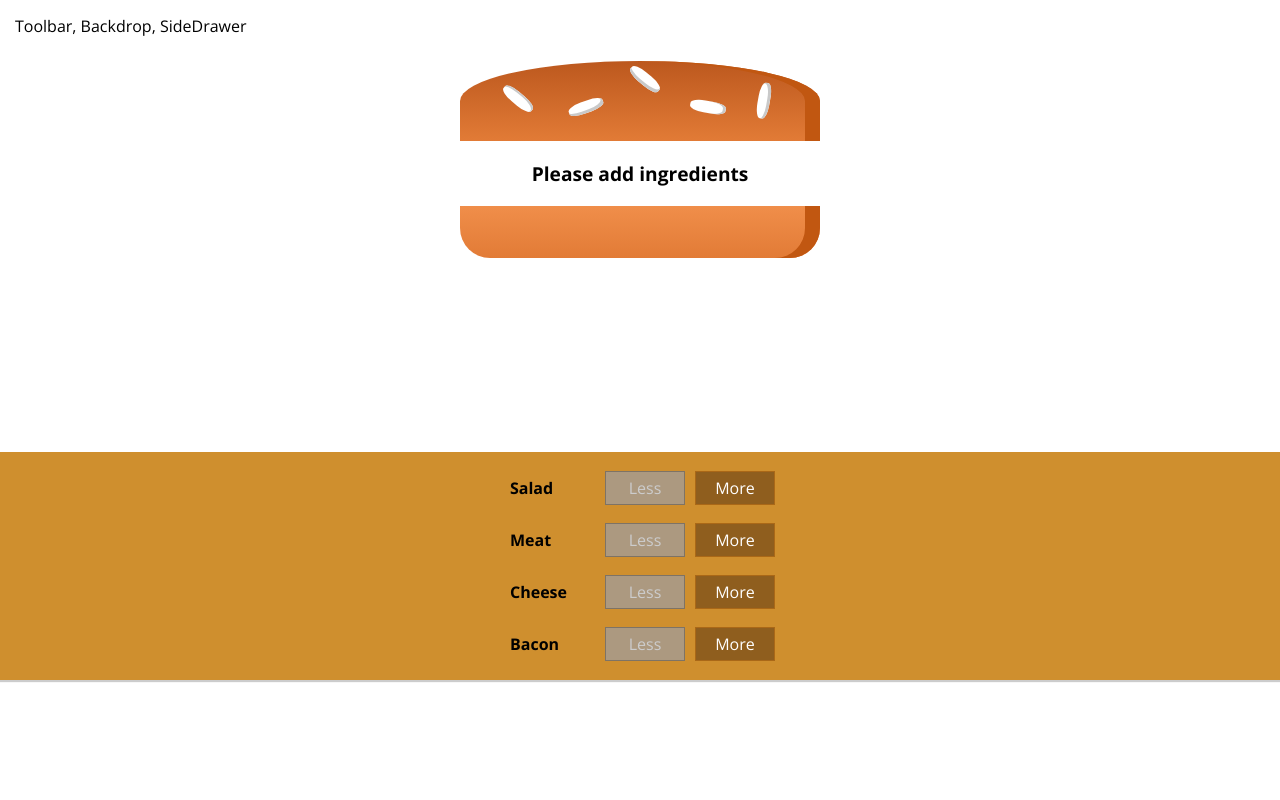
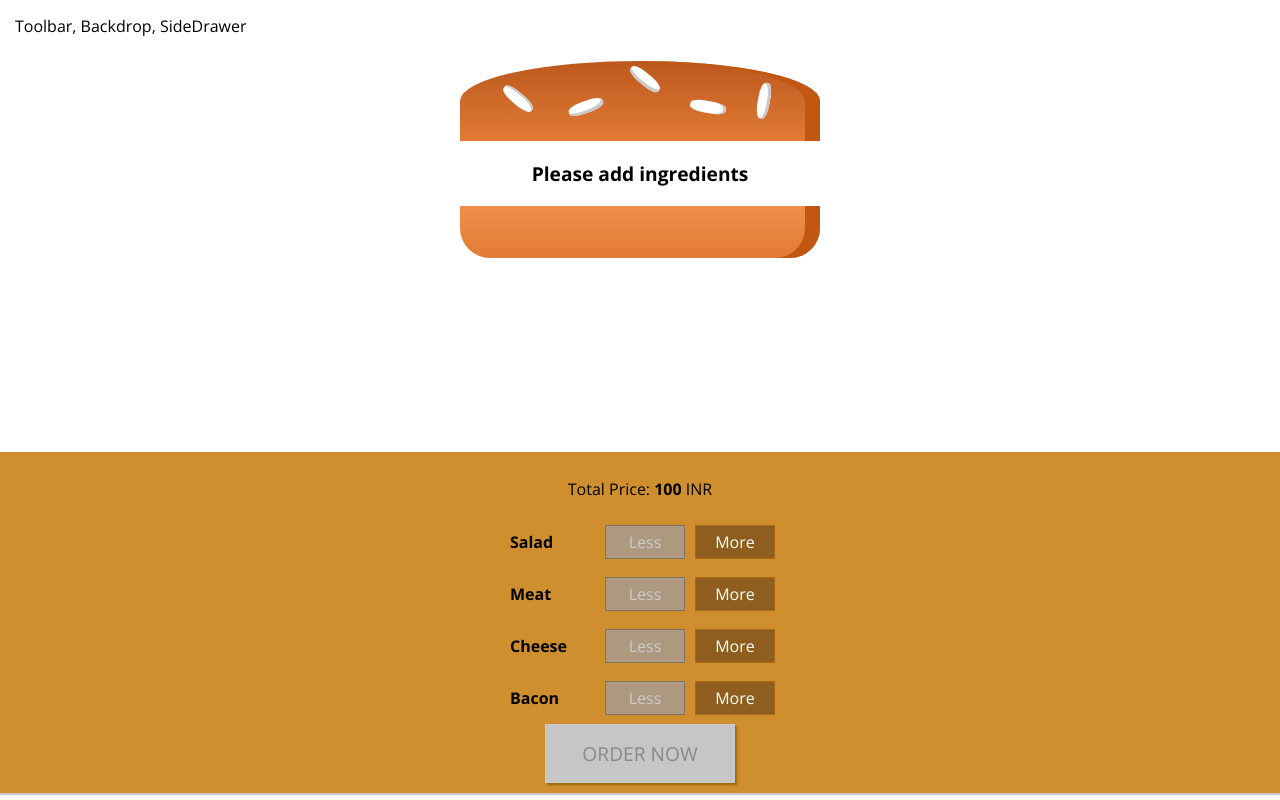
Before and after one commit to pradeepbp1310/React, a React (Create React App) app in the folder burger-builder/: page / in a window 1280 px wide. Built offline with nearby package versions, Linux system fonts and the light colour scheme.

Commit message:
Added order button and disable functionality

```diff
--- a/burger-builder/src/components/Burger/BuildControls/BuildControl/BuildControl.js
+++ b/burger-builder/src/components/Burger/BuildControls/BuildControl/BuildControl.js
@@ -2,7 +2,6 @@
 import classes from './BuildControl.module.css';
 
 const buildControl = (props) => {
-    console.log(props);
     return (
         <div className={classes.BuildControl}>
             <div className={classes.Label}>{props.label}</div>
--- a/burger-builder/src/components/Burger/BuildControls/BuildControls.js
+++ b/burger-builder/src/components/Burger/BuildControls/BuildControls.js
@@ -10,8 +10,10 @@
 ];
 
 const buildControls = (props) => {
+    console.log(props);
     return (
         <div className={classes.BuildControls}>
+            <p>Total Price: <strong>{props.price}</strong> INR</p>
             {
                 controls.map(ctrl =>
                     (
@@ -23,6 +25,7 @@
                     )
                 )
             }
+            <button className={classes.OrderButton} disabled={!props.purchaseable}>ORDER NOW</button>
         </div>
     )
 }
--- a/burger-builder/src/components/Burger/BuildControls/BuildControls.module.css
+++ b/burger-builder/src/components/Burger/BuildControls/BuildControls.module.css
@@ -8,3 +8,45 @@
     margin: auto;
     padding: 10px 0;
 }
+
+.OrderButton {
+    background-color: #DAD735;
+    outline: none;
+    cursor: pointer;
+    border: 1px solid #966909;
+    color: #966909;
+    font-family: inherit;
+    font-size: 1.2em;
+    padding: 15px 30px;
+    box-shadow: 2px 2px 2px #966909;
+    width: 190px;
+}
+
+.OrderButton:hover, .OrderButton:active {
+    background-color: #A0DB41;
+    border: 1px solid #966909;
+    color: #966909;
+}
+
+.OrderButton:disabled {
+    background-color: #C7C6C6;
+    cursor: not-allowed;
+    border: 1px solid #ccc;
+    color: #888888;
+}
+
+.OrderButton:not(:disabled) {
+    animation: enable 0.3s linear;
+}
+
+@keyframes enable {
+    0% {
+        transform: scale(1);
+    }
+    60% {
+        transform: scale(1.1);
+    }
+    100% {
+        transform: scale(1);
+    }
+}
--- a/burger-builder/src/containers/BurgerBuilder/BurgerBuilder.js
+++ b/burger-builder/src/containers/BurgerBuilder/BurgerBuilder.js
@@ -18,7 +18,21 @@
             meat: 0,
             bacon: 0
         },
-        prices: 100
+        prices: 100,
+        purchaseable: false
+    }
+
+    updatePurchaseState(ingredients) {
+        const isPurchased = Object.keys(ingredients)
+            .map(igKey => {
+                return ingredients[igKey]
+            }).reduce((sum, ele) => {
+                return sum + ele;
+            }, 0);
+
+        this.setState({
+            purchaseable: isPurchased > 0
+        })
     }
 
     addIngredientHandler = (type) => {
@@ -27,10 +41,10 @@
         updatedIngredients[type] = oldIngredientCount + 1;
         const oldPrice = this.state.prices;
         const newPrice = oldPrice + INGREDIENT_PRICES[type];
-
         this.setState({
             ingredients: updatedIngredients, prices: newPrice
         })
+        this.updatePurchaseState(updatedIngredients);
     }
 
     removeIngredientHandler = (type) => {
@@ -41,6 +55,7 @@
         this.setState({
             ingredients: updatedIngredients, prices: newPrice
         })
+        this.updatePurchaseState(updatedIngredients);
     }
 
     render() {
@@ -48,7 +63,7 @@
         for (let key in disableInfo) {
             disableInfo[key] = disableInfo[key] <= 0;
         }
-        console.log(disableInfo);
+
         return (
             <Aux>
                 <Burger ingredients={this.state.ingredients} />
@@ -56,6 +71,8 @@
                     ingredientAdded={this.addIngredientHandler}
                     ingredientRemoved={this.removeIngredientHandler}
                     disableInfo={disableInfo}
+                    price={this.state.prices}
+                    purchaseable={this.state.purchaseable}
                 />
             </Aux>
         )
```
